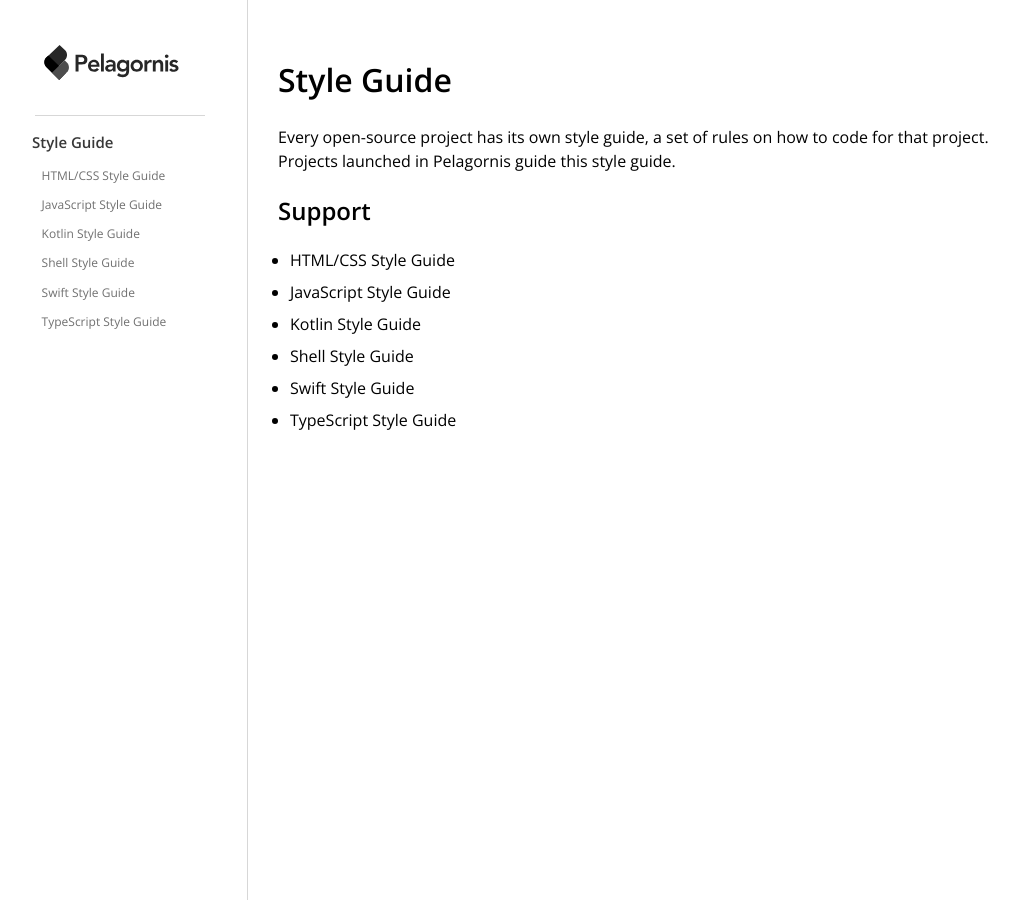
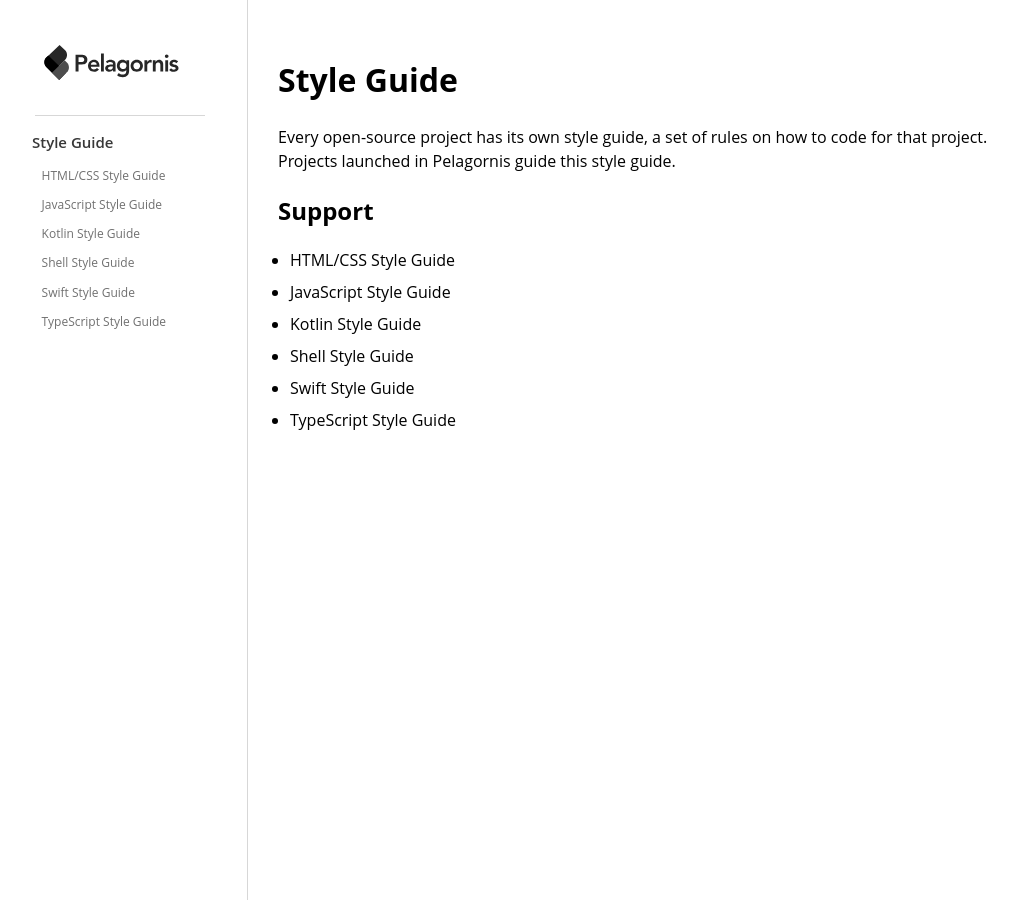
Before and after one commit to pelagornis/styleguide, a Jekyll site: the page built from index.md, in a window 1280 px wide and 900 px high. Shown: the whole window, without its empty margins (8-1027 px from the left). Built offline with Jekyll 4.4.1, drawn with Linux system fonts in a browser that asks for light colours.

Commit message:
Update screen scss

```diff
--- a/_sass/_screen.scss
+++ b/_sass/_screen.scss
@@ -1,4 +1,38 @@
-@import url('https://fonts.googleapis.com/css2?family=Open+Sans:wght@400;500;600&display=swap');
+@font-face {
+    font-family: "Open Sans";
+    src: url(/assets/fonts/OpenSans-Light) format('ttf');
+    font-weight: 300;
+}
+
+@font-face {
+    font-family: "Open Sans";
+    src: url(/assets/fonts/OpenSans-Regular) format('ttf');
+    font-weight: 400;
+}
+
+@font-face {
+    font-family: "Open Sans";
+    src: url(/assets/fonts/OpenSans-Medium) format('ttf');
+    font-weight: 500;
+}
+
+@font-face {
+    font-family: "Open Sans";
+    src: url(/assets/fonts/OpenSans-SemiBold) format('ttf');
+    font-weight: 600;
+}
+
+@font-face {
+    font-family: "Open Sans";
+    src: url(/assets/fonts/OpenSans-Bold) format('ttf');
+    font-weight: 700;
+}
+
+@font-face {
+    font-family: "Open Sans";
+    src: url(/assets/fonts/OpenSans-ExtraBold) format('ttf');
+    font-weight: 800;
+}
 
 *, *:before, *:after {
     -moz-box-sizing: border-box;
```
